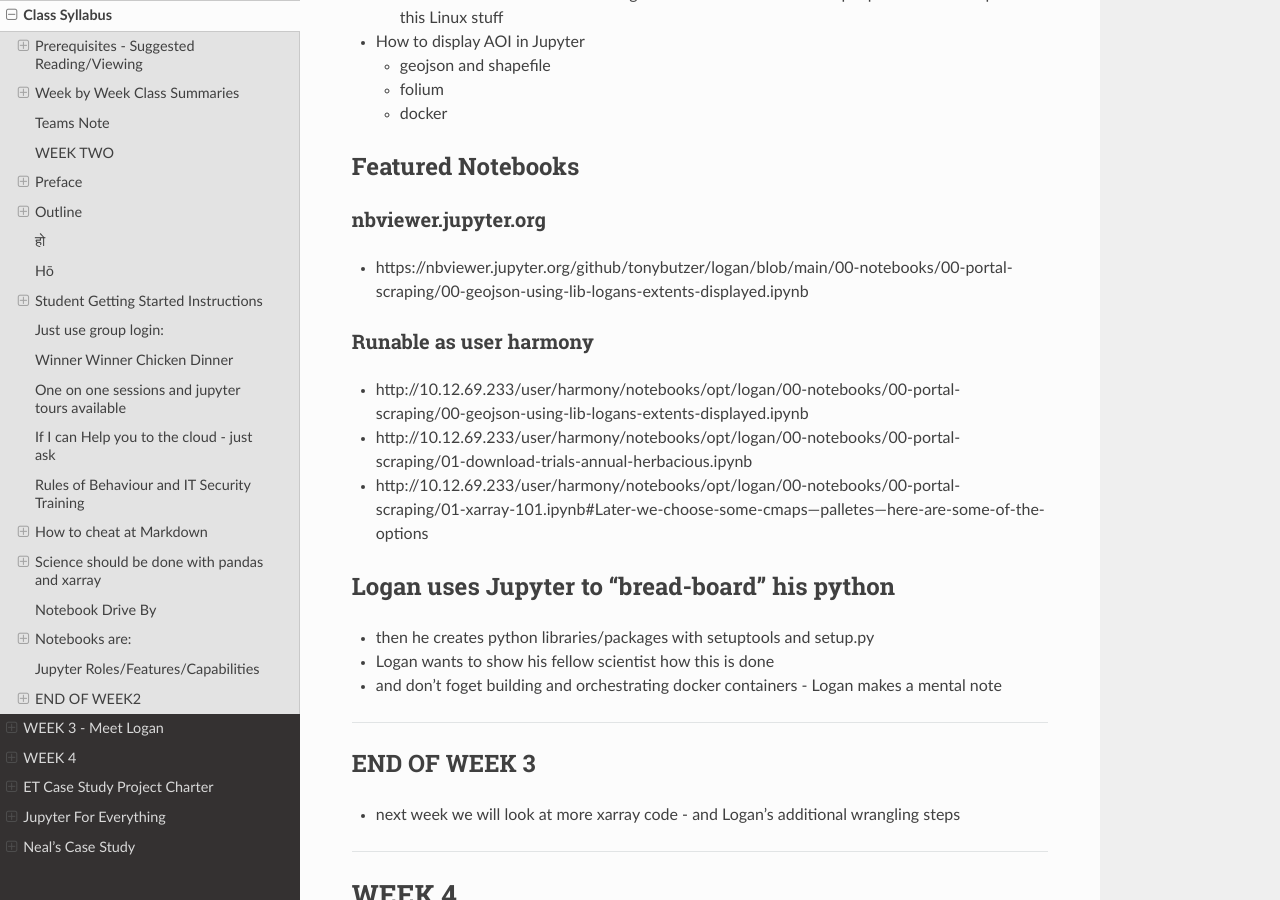
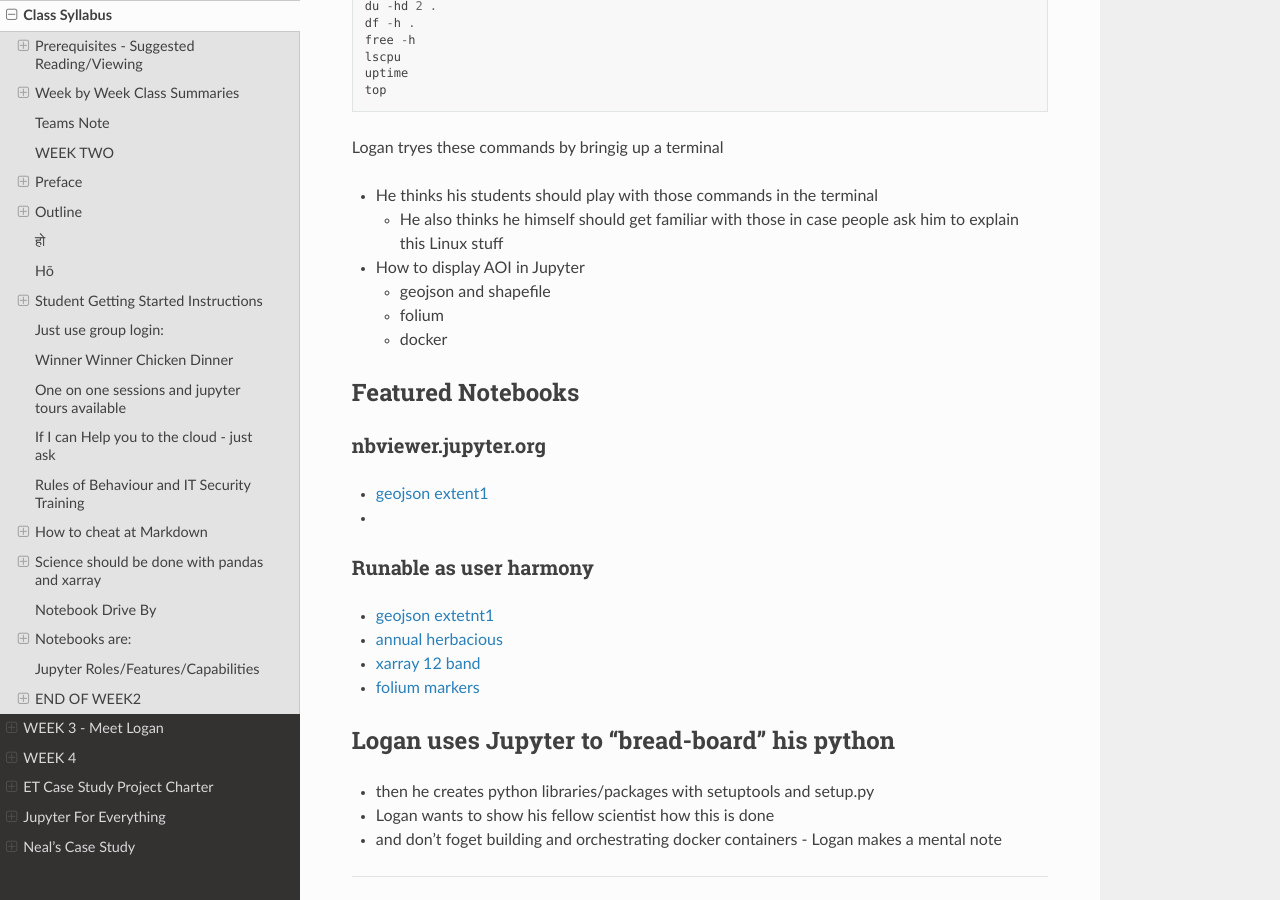
Before and after one commit to tonybutzer/harmony, a Sphinx documentation site: the page built from documentation/source/00weekbyweek.md, in a window 1280 px wide and 900 px high, scrolled down 17523 px. Built offline with Sphinx 7.4.7 and the Read the Docs theme 2.0.0, drawn with Linux system fonts in a browser that asks for light colours; pages that are not in the unit, such as notebooks, are missing from menus; some of the changed text lies outside the part shown.

Commit message:
automatic git update from Makefile

```diff
--- a/documentation/source/00weekbyweek.md
+++ b/documentation/source/00weekbyweek.md
@@ -633,16 +639,18 @@
 
 ## Featured Notebooks
 ### nbviewer.jupyter.org
-- https://nbviewer.jupyter.org/github/tonybutzer/logan/blob/main/00-notebooks/00-portal-scraping/00-geojson-using-lib-logans-extents-displayed.ipynb
+- [geojson extent1](https://nbviewer.jupyter.org/github/tonybutzer/logan/blob/main/00-notebooks/00-portal-scraping/00-geojson-using-lib-logans-extents-displayed.ipynb)
+-
 
 
 
 ### Runable as user harmony
 
-- http://10.12.69.233/user/harmony/notebooks/opt/logan/00-notebooks/00-portal-scraping/00-geojson-using-lib-logans-extents-displayed.ipynb
-- http://10.12.69.233/user/harmony/notebooks/opt/logan/00-notebooks/00-portal-scraping/01-download-trials-annual-herbacious.ipynb
+- [geojson extetnt1](http://10.12.69.233/user/harmony/notebooks/opt/logan/00-notebooks/00-portal-scraping/00-geojson-using-lib-logans-extents-displayed.ipynb)
+- [annual herbacious](http://10.12.69.233/user/harmony/notebooks/opt/logan/00-notebooks/00-portal-scraping/01-download-trials-annual-herbacious.ipynb)
 
-- http://10.12.69.233/user/harmony/notebooks/opt/logan/00-notebooks/00-portal-scraping/01-xarray-101.ipynb#Later-we-choose-some-cmaps---palletes---here-are-some-of-the-options
+- [xarray 12 band](http://10.12.69.233/user/harmony/notebooks/opt/logan/00-notebooks/00-portal-scraping/01-xarray-101.ipynb#Later-we-choose-some-cmaps---palletes---here-are-some-of-the-options)
+- [folium markers](http://10.12.69.233/user/harmony/notebooks/opt/logan/00-notebooks/00-portal-scraping/00-geojson-using-lib-logans-extents-displayed-Marker-example.ipynb)
 
 
 
```
Also changed, not shown: other parts of documentation/source/00weekbyweek.md (+6 -0 lines).
